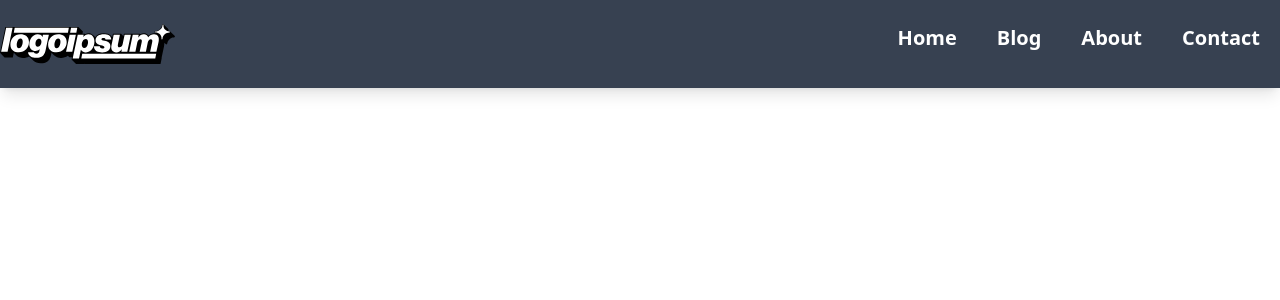
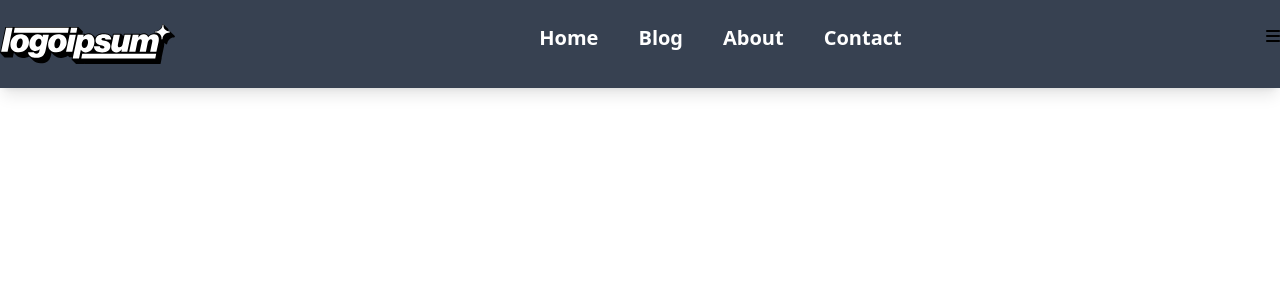
Before and after one commit to DevSamael/PublicBuild-ReactJS-TailWindCSS-V0.1, a React (Create React App) app in the folder portfolio/: page / in a window 1280 px wide. Shown: the top 300 px of the page. Built offline with nearby package versions, Linux system fonts and the light colour scheme; the HTML template or start-up script is replaced by a standard one.

Commit message:
onClick function added for FAS FA-BARS/TIMES

```diff
--- a/portfolio/src/components/Nav.jsx
+++ b/portfolio/src/components/Nav.jsx
@@ -1,6 +1,12 @@
+import { Component } from 'react'
 import React from 'react'
 
-const Nav = () => {
+class Nav extends Component {
+  state = {clicked:false};
+  handleClick = () => {
+    this.setState({clicked:!this.state.clicked})
+  }
+  render(){
   return (
     <nav className='flex content-center justify-between bg-gray-700 py-6 shadow-lg'>
       <a href="index.html">
@@ -15,8 +21,12 @@ const Nav = () => {
           <li className='px-5 relative'><a href="index.html" className='text-xl font-semibold hover:text-emerald-400 transition'>Contact</a></li>
         </ul>
       </div>
+      <div id='mobile' onClick={this.handleClick}>
+        <i className={this.state.clicked ? "fas fa-times":"fas fa-bars"}></i>
+      </div>
     </nav>
   )
 }
+}
 
 export default Nav
```
